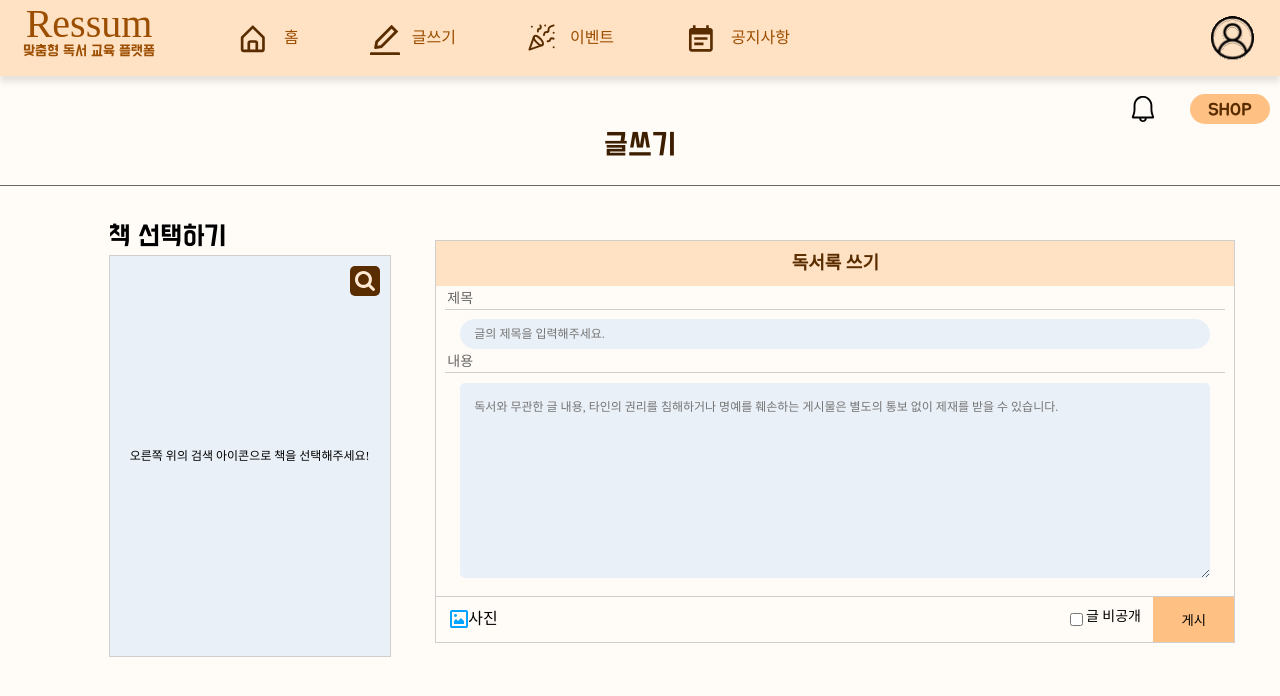
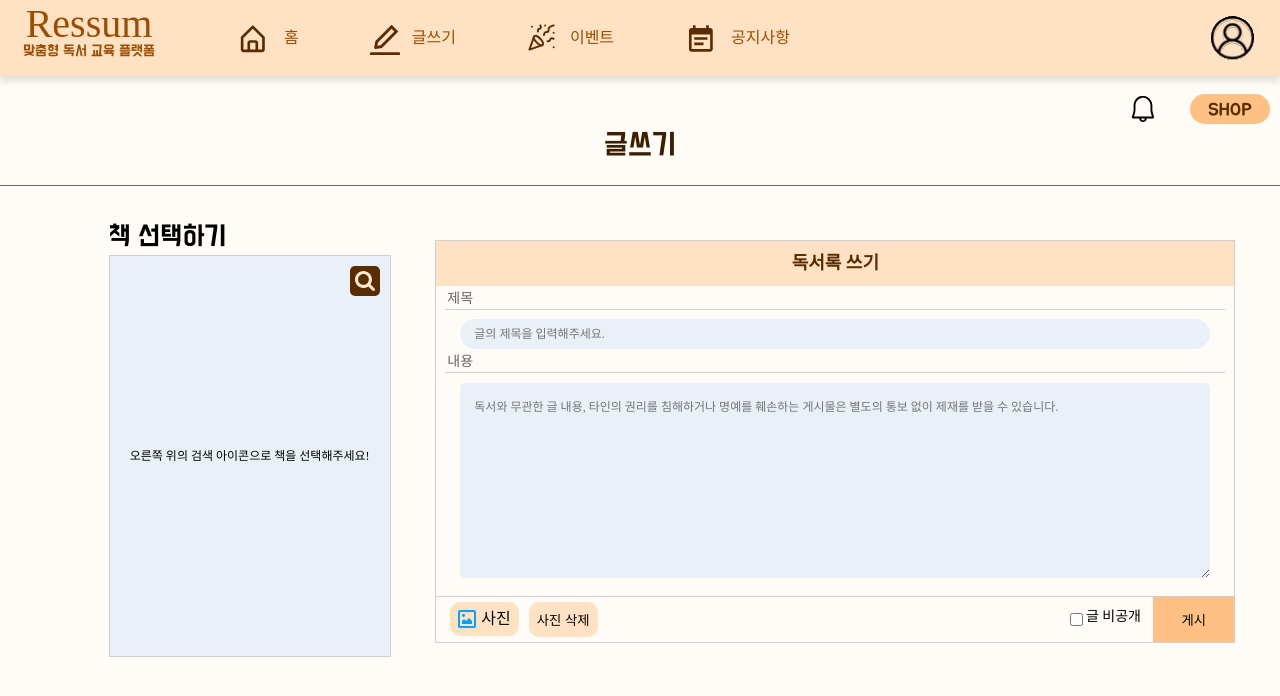
Before and after one commit to Ressum/FrontEnd, a React (Create React App) app: page /main/write in a window 1280 px wide. Shown: the top 696 px of the page. Built offline with nearby package versions, Linux system fonts and the light colour scheme; a web font is replaced by a local one.

Commit message:
FIX :: 글쓰기 사진 위치 변경

```diff
--- a/src/components/Main/Write/Write.js
+++ b/src/components/Main/Write/Write.js
@@ -11,6 +11,13 @@ function Write() {
         setFileImage(URL.createObjectURL(event.target.files[0]));
     }
     const [showPopUp, setShowPopUp] = useState(false);
+
+    const showDetailImage = () => {
+
+    }
+    const deleteImageFile = () => {
+        setFileImage('');
+    }
 
     return (
         <div id="write">
@@ -27,11 +34,6 @@ function Write() {
                     </div>
                 </div>
                 <div id="write-book">
-                    <div id="file-image">
-                                {fileImage && (
-                                    <img alt="sample" src={fileImage} />
-                                )}
-                            </div>
                     <div id="write-book-wrap">
                         <h2>독서록 쓰기</h2>
                         <div id="write-book-form">
@@ -42,23 +44,32 @@ function Write() {
                             <div className="write-book-line"></div>
                             <textarea placeholder="독서와 무관한 글 내용, 타인의 권리를 침해하거나 명예를 훼손하는 게시물은 별도의 통보 없이 제재를 받을 수 있습니다."></textarea>
                         </div>
-                        <div id="write-book-option">
-                            <div>
-                                <div>
-                                    <label htmlFor='file' >
-                                        <img src={photo} alt="img-icon" />사진
-                                    </label>
-                                    <input type="file" id="file" accept='image/*' onChange={saveFileImage} />
+                        <div className={fileImage ? "show-image-file" : null}>
+                            <div id="image-file" onClick={showDetailImage}>
+                                {fileImage && (
+                                    <img alt="sample" src={fileImage} />
+                                )}
+                            </div>
+                        </div>
+                        <div id="write-book-footer">
+                            <div id="write-book-options">
+                                <div id="write-left-options">
+                                    <div id="write-left-image-input">
+                                        <label htmlFor='file'>
+                                            <img src={photo} alt="img-icon" />사진
+                                        </label>
+                                        <input type="file" id="file" accept='image/*' onChange={saveFileImage} />
+                                    </div>
+                                    <button id="delete-image-file" onClick={deleteImageFile}>사진 삭제</button>
                                 </div>
-                                <div>
+                                <div id="write-right-options">
                                     <input type="checkbox" id="public" />
                                     <label htmlFor="public">
-                                        <div></div>
                                         글 비공개
                                     </label>
                                 </div>
                             </div>
-                            <button>게시</button>
+                            <button id="write-book-upload">게시</button>
                         </div>
                     </div>
                 </div>
--- a/src/components/Main/Write/Write.scss
+++ b/src/components/Main/Write/Write.scss
@@ -4,6 +4,7 @@
     display: flex;
     flex-direction: column;
     align-items: center;
+    padding-bottom: 100px;
 
     h1 {
         color: $dark-brown-2;
@@ -47,7 +48,7 @@
                 font-family: 'Blinker';
                 position: relative;
 
-                > button {
+                >button {
                     border: none;
                     outline: none;
                     height: 30px;
@@ -69,11 +70,6 @@
             align-items: center;
             justify-content: center;
 
-            #file-image {
-                > img {
-                    height: 403px;
-                }
-            }
             #write-book-wrap {
                 width: 800px;
                 display: flex;
@@ -145,31 +141,68 @@
                     }
                 }
 
-                #write-book-option {
+                .show-image-file {
+                    padding: 10px;
+                    border-top: 1px solid #000;
+
+                    #image-file {
+                        height: 200px;
+                        display: flex;
+                        align-items: center;
+                        justify-content: center;
+                        overflow: hidden;
+                        border: 1px dashed #000;
+                        cursor: pointer;
+
+                        >img {
+                            width: 100%;
+                        }
+                    }
+                }
+
+                #write-book-footer {
                     border-top: 1px solid $light-gray-1;
                     display: flex;
                     align-items: center;
                     justify-content: space-between;
                     box-sizing: border-box;
 
-                    >div {
+                    #write-book-options {
                         display: flex;
                         align-items: center;
                         justify-content: space-between;
                         width: 755px;
 
-                        >div:first-child {
+                        #write-left-options {
+                            margin-left: 14px;
+                            display: flex;
+                            align-items: center;
+                            column-gap: 10px;
 
-                            margin-left: 14px;
+                            #write-left-image-input {
+                                >label {
+                                    display: flex;
+                                    align-items: center;
+                                    column-gap: 5px;
+                                    background-color: $light-brown-1;
+                                    padding: 8px;
+                                    border-radius: 10px;
+                                }
 
-                            > label {
-                                display: flex;
-                                align-items: center;
+                                >input[type=file] {
+                                    display: none;
+                                }
                             }
-                            > input { display: none; }
+                            > button#delete-image-file {
+                                background-color: $light-brown-1;
+                                border: none;
+                                outline: none;
+                                padding: 8px;
+                                border-radius: 10px;
+                            }
                         }
 
-                        >div:last-child {
+                        #write-right-options {
                             display: flex;
                             margin-right: 12px;
 
@@ -179,7 +212,7 @@
                         }
                     }
 
-                    button {
+                    > button#write-book-upload {
                         width: 85px;
                         background: $light-orage;
                         height: 45px;
```
